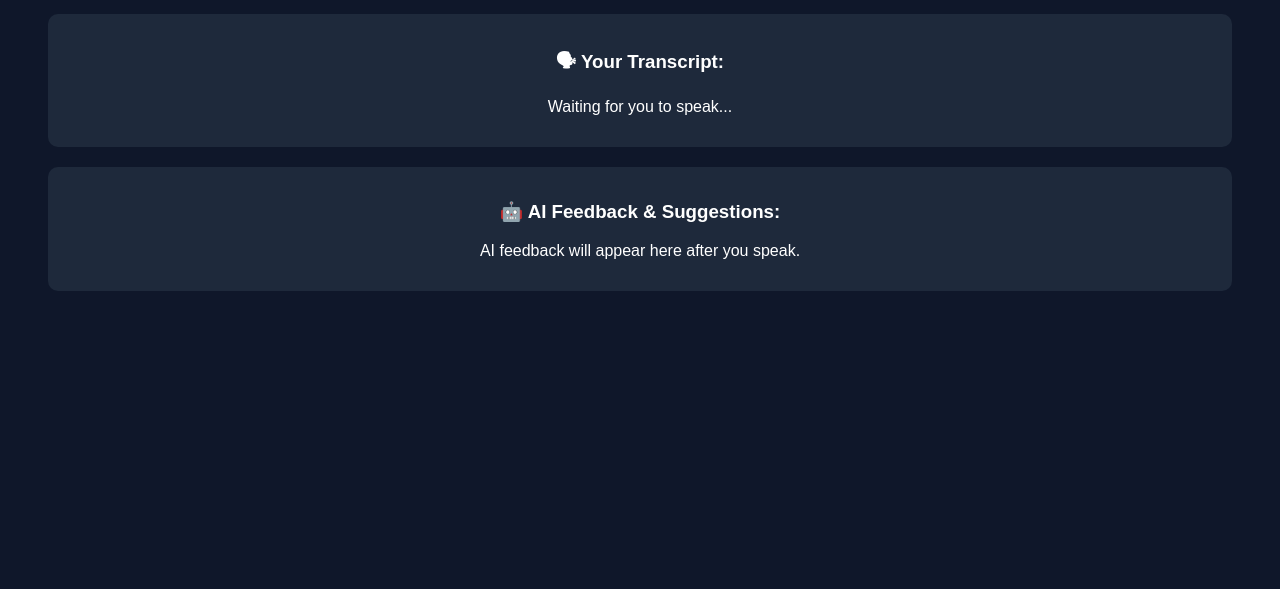
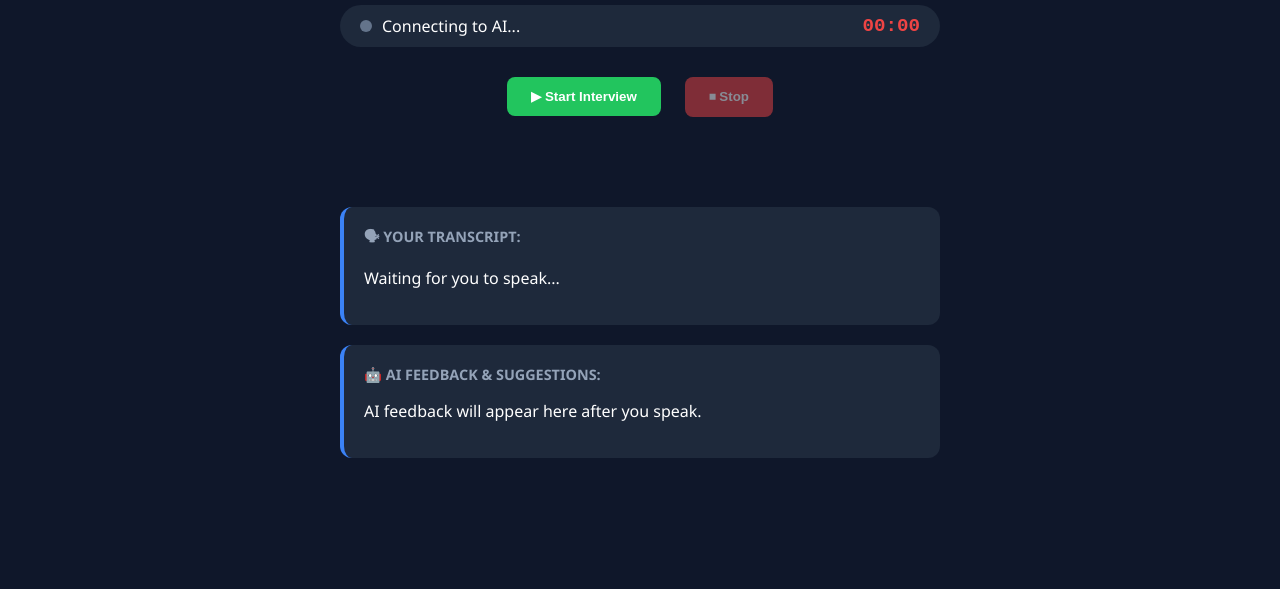
Before and after one commit to Dans3101/Danscom-Ai-interview-Assistant, a website: page index.html in a window 1280 px wide. Shown: the part 211-800 px from the top of the page. Drawn offline with Linux system fonts and the light colour scheme.

Commit message:
Update style.css

```diff
--- a/style.css
+++ b/style.css
@@ -1,33 +1,135 @@
 body {
-  font-family: Arial;
+  font-family: 'Segoe UI', Tahoma, Geneva, Verdana, sans-serif;
   background: #0f172a;
   color: white;
   text-align: center;
+  margin: 0;
+  display: flex;
+  justify-content: center;
+  align-items: center;
+  min-height: 100vh;
 }
 
 .container {
   padding: 20px;
+  width: 90%;
+  max-width: 600px;
 }
 
+/* System Status & Timer */
+.system-status {
+  display: flex;
+  justify-content: space-between;
+  align-items: center;
+  background: #1e293b;
+  padding: 10px 20px;
+  border-radius: 50px;
+  margin-bottom: 20px;
+}
+
+#status-container {
+  display: flex;
+  align-items: center;
+  gap: 10px;
+}
+
+.dot {
+  height: 12px;
+  width: 12px;
+  background-color: #64748b; /* Gray when offline */
+  border-radius: 50%;
+  transition: 0.3s;
+}
+
+.dot.online {
+  background-color: #22c55e; /* Green when online */
+  box-shadow: 0 0 10px #22c55e;
+}
+
+#timer {
+  font-family: 'Courier New', Courier, monospace;
+  font-size: 1.2rem;
+  font-weight: bold;
+  color: #ef4444;
+}
+
+/* Buttons */
 button {
-  padding: 12px 20px;
+  padding: 12px 24px;
   margin: 10px;
   border: none;
   border-radius: 8px;
   cursor: pointer;
+  font-weight: bold;
+  transition: transform 0.2s, opacity 0.2s;
+}
+
+button:disabled {
+  opacity: 0.5;
+  cursor: not-allowed;
 }
 
 #startBtn {
   background: #22c55e;
+  color: white;
 }
 
 #stopBtn {
   background: #ef4444;
+  color: white;
 }
 
+button:hover:not(:disabled) {
+  transform: scale(1.05);
+}
+
+/* Visualizer Bars */
+#visualizer {
+  display: flex;
+  justify-content: center;
+  align-items: flex-end;
+  gap: 5px;
+  height: 40px;
+  margin: 20px 0;
+  visibility: hidden; /* Hidden by default */
+}
+
+#visualizer.active {
+  visibility: visible;
+}
+
+.bar {
+  width: 8px;
+  height: 10px;
+  background: #3b82f6;
+  border-radius: 4px;
+  animation: bounce 0.5s ease-in-out infinite alternate;
+}
+
+/* Make each bar bounce at a different time */
+.bar:nth-child(2) { animation-delay: 0.1s; }
+.bar:nth-child(3) { animation-delay: 0.2s; }
+.bar:nth-child(4) { animation-delay: 0.3s; }
+.bar:nth-child(5) { animation-delay: 0.4s; }
+
+@keyframes bounce {
+  from { height: 10px; }
+  to { height: 40px; }
+}
+
+/* Text Boxes */
 .box {
   background: #1e293b;
-  padding: 15px;
-  margin: 20px;
-  border-radius: 10px;
+  padding: 20px;
+  margin-top: 20px;
+  border-radius: 12px;
+  text-align: left;
+  border-left: 4px solid #3b82f6;
 }
+
+.box h3 {
+  margin-top: 0;
+  font-size: 0.9rem;
+  color: #94a3b8;
+  text-transform: uppercase;
+}
```
